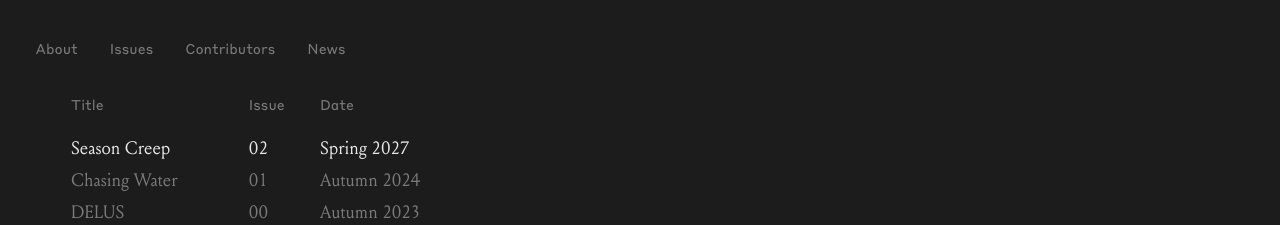
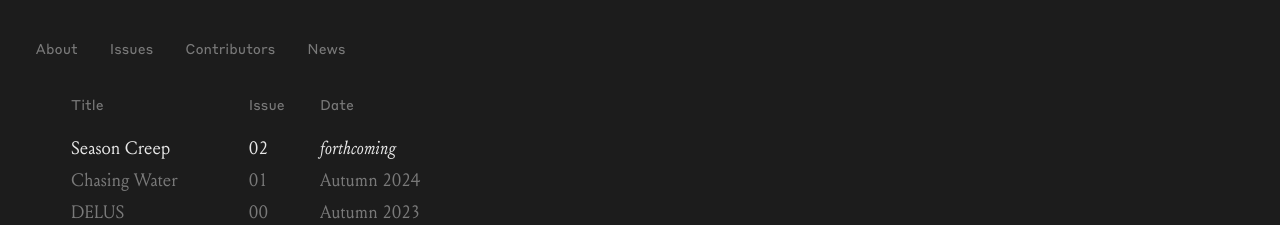
Before and after one commit to StudioFolder/delus-journal, a SvelteKit app in the folder site/: page /issues in a window 1280 px wide. Shown: the top 225 px of the page. Built offline with nearby package versions, Linux system fonts and the light colour scheme; a web font is replaced by a local one.

Commit message:
Issue 02: forthcoming instead of its date

```diff
--- a/site/src/lib/data/format.ts
+++ b/site/src/lib/data/format.ts
@@ -4,7 +4,7 @@
 import type {Contribution, Issue} from './fixtures.ts';
 
 /** A row of credits or details: a label, and one or more lines (some links) */
-export type Credit = {label: string; value: {text: string; href?: string}[]};
+export type Credit = {label: string; value: {text: string; href?: string; em?: boolean}[]};
 
 /**
  * The URL name made from a title, as the CMS makes it for a contribution
@@ -65,7 +65,8 @@ export function issueDetails(issue: Issue): Credit[] {
     {label: 'Edited by', value: editorsOf(issue).map((text) => ({text}))},
     {label: 'Designed by', value: [{text: p.designedBy}]},
     {label: 'Publisher', value: [{text: 'Hatje Cantz', href: p.buyUrl}]},
-    {label: 'Published', value: [{text: p.forthcoming ? `Forthcoming, ${issue.date}` : issue.date}]},
+    // a forthcoming issue: no date yet, the word in italics (as wherever its date would be)
+    {label: 'Published', value: [p.forthcoming ? {text: 'forthcoming', em: true} : {text: issue.date}]},
     {label: 'Pages', value: [{text: p.pages}]},
     {label: 'Binding', value: [{text: p.binding}]},
     {label: 'Format', value: [{text: p.format}]}
--- a/site/src/lib/type/Credits.svelte
+++ b/site/src/lib/type/Credits.svelte
@@ -33,7 +33,7 @@
     {#if line.href}
       <dd class="link"><a href={line.href} {...opens(line.href)}>{line.text}</a></dd>
     {:else}
-      <dd>{line.text}</dd>
+      <dd>{#if line.em}<em>{line.text}</em>{:else}{line.text}{/if}</dd>
     {/if}
   {/each}
 {/snippet}
--- a/site/src/routes/issues/+page.svelte
+++ b/site/src/routes/issues/+page.svelte
@@ -156,7 +156,8 @@
         >
           <a href="/issues/{issue.slug}/">{issue.title}</a>
           <span>{issueNumber(issue.number)}</span>
-          <span>{issue.date}</span>
+          <!-- a forthcoming issue: the word in italics instead of its date -->
+          <span>{#if issue.publication.forthcoming}<em>forthcoming</em>{:else}{issue.date}{/if}</span>
         </li>
       {/each}
     </ul>
--- a/site/src/routes/issues/[slug]/+page.svelte
+++ b/site/src/routes/issues/[slug]/+page.svelte
@@ -259,7 +259,9 @@
   <div class="column" class:fade={!from.abstract} use:land={from.abstract} out:leave|global>
     <p class="label tags head">
       <span>{issueLabel(issue.number)}</span>
-      <span class="fade" style:--i={0}>{issue.date}</span>
+      <span class="fade" style:--i={0}
+        >{#if issue.publication.forthcoming}<em>forthcoming</em>{:else}{issue.date}{/if}</span
+      >
     </p>
     <div class="labelled">
       <p class="display"><Inlines parts={issue.abstract} /></p>
```
